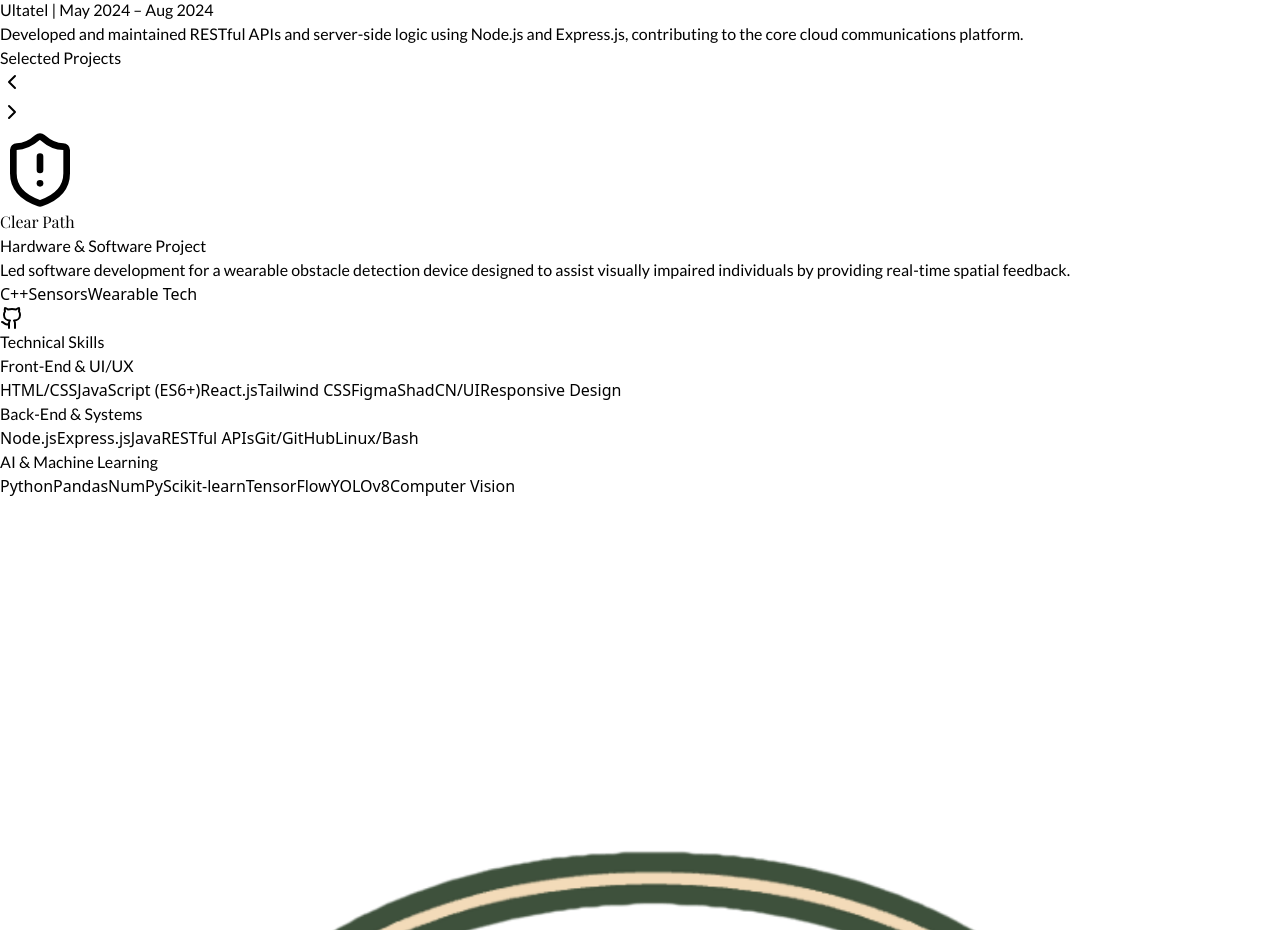
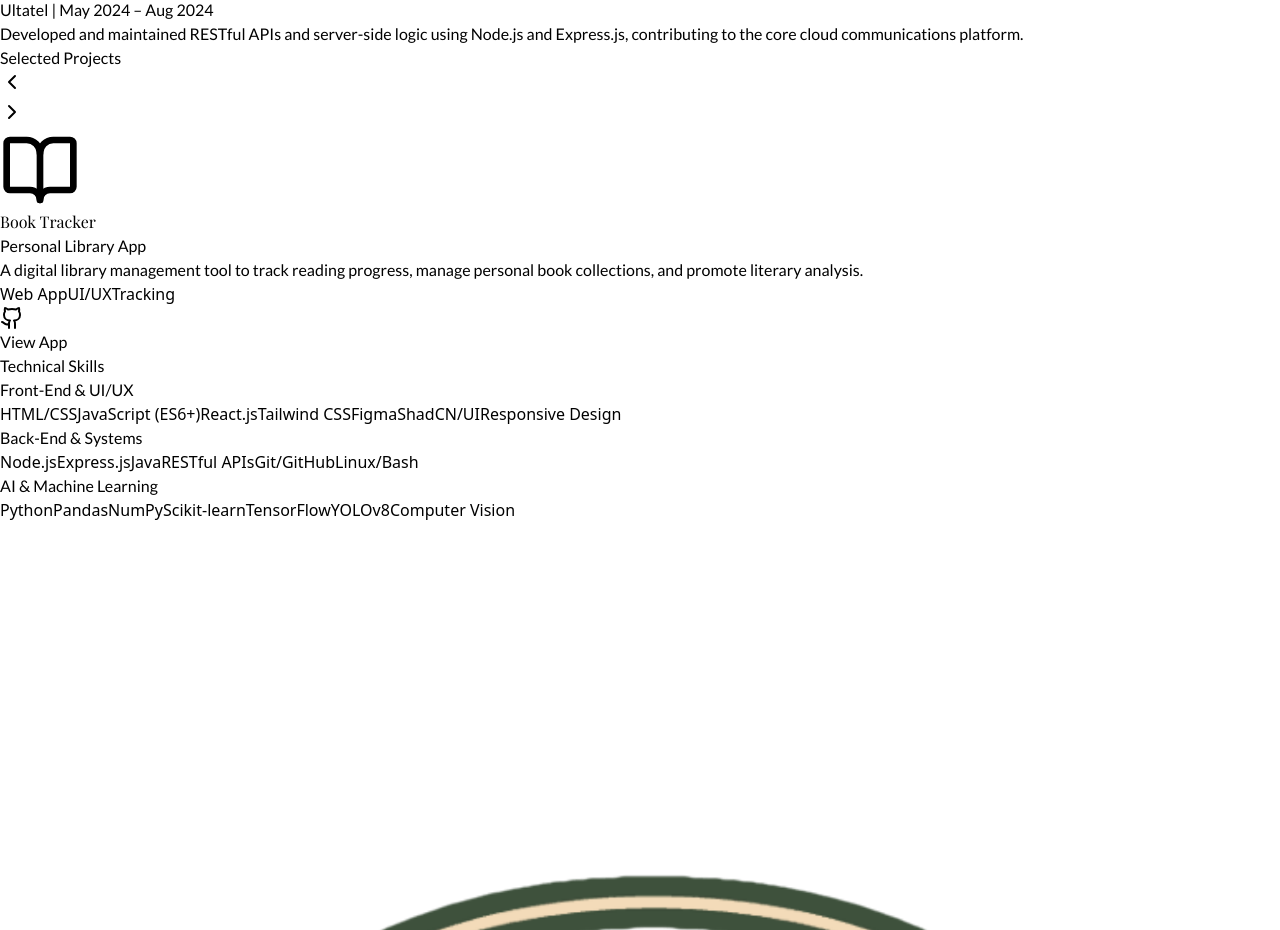
Before and after one commit to kenzyi2024/kenzy-portfolio, a React (Vite) app: page / in a window 1280 px wide. Shown: the part 2540-3470 px from the top of the page. Built offline with nearby package versions, Linux system fonts and the light colour scheme; a web font is replaced by a local one.

Commit message:
feat: Add Book Tracker project with updated details and icon

```diff
--- a/src/App.jsx
+++ b/src/App.jsx
@@ -1,7 +1,7 @@
 import React, { useState } from 'react';
 import { motion, AnimatePresence } from 'framer-motion';
 import {
-  Menu, X, Github, Linkedin, Mail, Code2, Cpu, ScanEye, ChevronLeft, ChevronRight, Flame, ShieldAlert
+  Menu, X, Github, Linkedin, Mail, Code2, Cpu, ScanEye, ChevronLeft, ChevronRight, Flame, ShieldAlert, BookOpen
 } from 'lucide-react';
 
 import kenzyImg from './assets/kenzy.jpg';
@@ -92,12 +92,13 @@ export default function App() {
 
   const projects = [
     {
-      title: "Clear Path",
-      role: "Hardware & Software Project",
-      tags: ["C++", "Sensors", "Wearable Tech"],
-      desc: "Led software development for a wearable obstacle detection device designed to assist visually impaired individuals by providing real-time spatial feedback.",
-      icon: ShieldAlert,
-      githubUrl: "#"
+      title: "Book Tracker",
+      role: "Personal Library App",
+      tags: ["Web App", "UI/UX", "Tracking"],
+      desc: "A digital library management tool to track reading progress, manage personal book collections, and promote literary analysis.",
+      icon: BookOpen,
+      githubUrl: "https://github.com/kenzyi2024/Book-Tracker",
+      liveUrl: "https://book-tracker-ivory.vercel.app/"
     },
     {
       title: "Wildfire Evac App",
```
